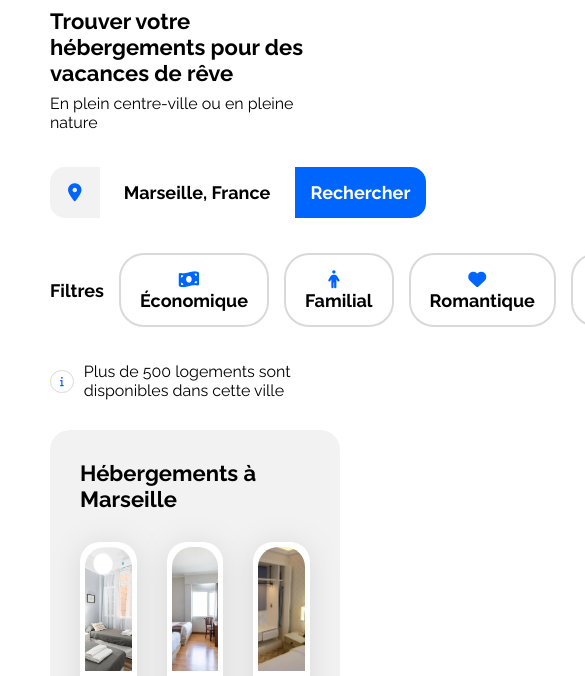
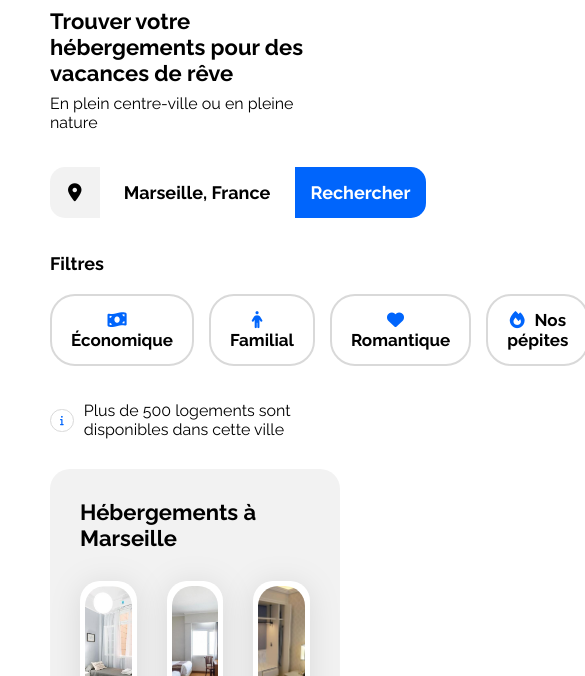
Before and after one commit to Benjzz/OpenclassroomsProject2, a plain HTML site: page index.html in a window 390 px wide. Shown: the part 101-777 px from the top of the page, 585 px wide, since content can reach past the window. Drawn offline with Linux system fonts and the light colour scheme.

Commit message:
Responsive tablette

```diff
--- a/css/style.css
+++ b/css/style.css
@@ -65,6 +65,10 @@ a {
   color: var(--main-bg-color);
 }
 
+.black {
+  color: black;
+}
+
 /****** Header ******/
 header {
   display: flex;
@@ -104,7 +108,6 @@ nav a:hover {
 }
 .i-location {
   font-size: 18px;
-  color: black;
   background: var(--main-bg-color);
   padding: 15px 18px;
   border-radius: 15px 0 0 15px;
@@ -139,8 +142,12 @@ nav a:hover {
   align-items: center;
   gap: 15px;
 }
+.button-container {
+  display: flex;
+  gap: 15px;
+}
 .filter-button {
-  font-size: 18px;
+  font-size: 17px;
   font-weight: 700;
   border: 2px solid var(--border-color);
   border-radius: 25px;
@@ -178,6 +185,7 @@ nav a:hover {
 .hebergements-and-populaires {
   display: flex;
   justify-content: space-between;
+  margin-bottom: 30px;
 }
 
 .hebergements-and-populaires section {
@@ -190,7 +198,6 @@ nav a:hover {
 /****** Hebergements ***********/
 .hebergements {
   width: 65%;
-  margin-bottom: 30px;
 }
 .hebergements-cards {
   display: flex;
@@ -336,6 +343,16 @@ footer {
   .populaires-cards .card-subtitle {
     font-size: 13px;
   }
+
+  .filter-container {
+    flex-direction: column;
+    align-items: flex-start;
+    gap: 20px;
+  }
+
+  .activites-cards img {
+    height: 200px;
+  }
 }
 
 /* Small devices (phones, less than 768px) */
--- a/index.html
+++ b/index.html
@@ -27,16 +27,18 @@
             <p>En plein centre-ville ou en pleine nature</p>
           </div>
           <form class="research-bar">
-            <div class="i-location"><i class="fa-solid fa-location-dot"></i></div>
-            <input type="text" value="Marseille, France" />
+            <div class="i-location"><i class="fa-solid fa-location-dot black"></i></div>
+            <input type="text" placeholder="Où partez-vous ?" value="Marseille, France" />
             <input type="button" value="Rechercher" />
           </form>
           <div class="filter-container">
             <h3 class="subtitle">Filtres</h3>
-            <button class="filter-button"><i class="fa-solid fa-money-bill-wave"></i>Économique</button>
-            <button class="filter-button"><i class="fa-solid fa-person"></i>Familial</button>
-            <button class="filter-button"><i class="fa-solid fa-heart"></i>Romantique</button>
-            <button class="filter-button"><i class="fa-solid fa-fire"></i>Nos pépites</button>
+            <div class="button-container">
+              <button class="filter-button"><i class="fa-solid fa-money-bill-wave"></i>Économique</button>
+              <button class="filter-button"><i class="fa-solid fa-person"></i>Familial</button>
+              <button class="filter-button"><i class="fa-solid fa-heart"></i>Romantique</button>
+              <button class="filter-button"><i class="fa-solid fa-fire"></i>Nos pépites</button>
+            </div>
           </div>
           <div class="research-info">
             <div class="i-info"><i class="fa-solid fa-info"></i></div>
```
